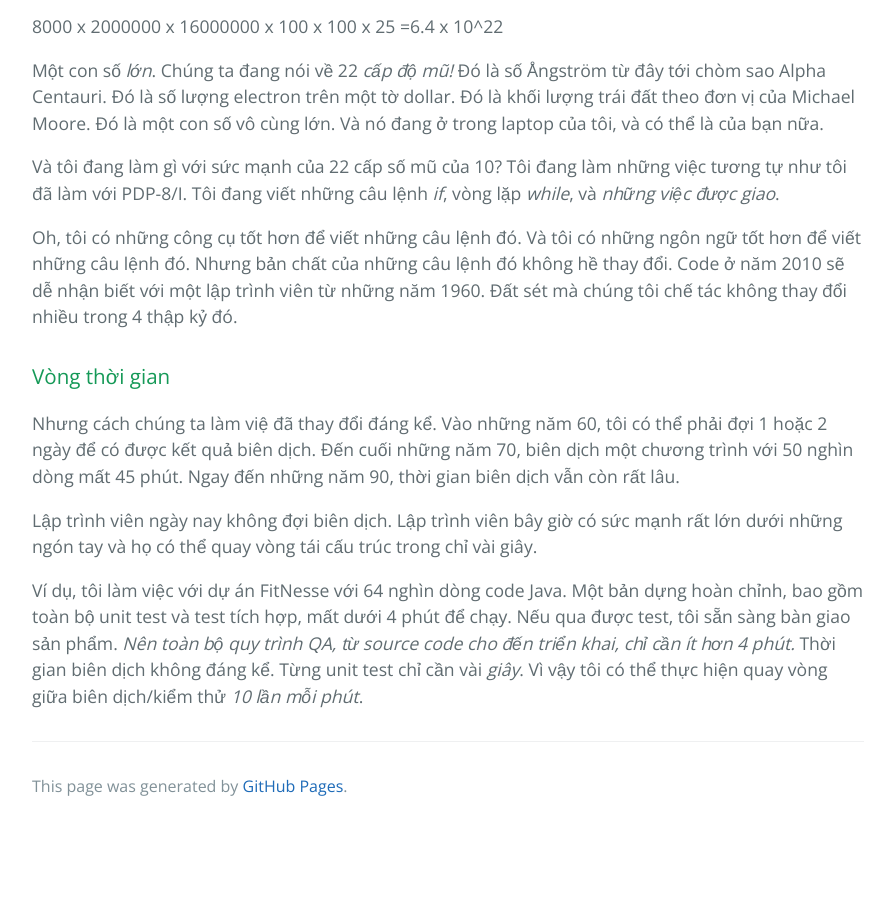
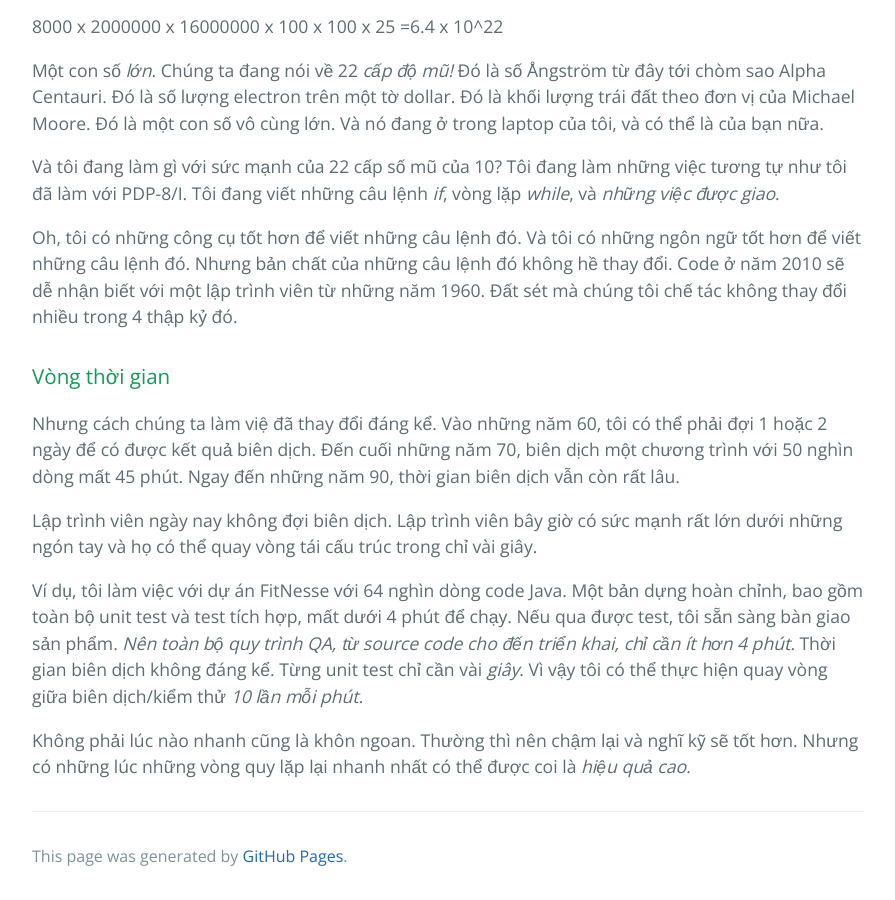
Before and after one commit to HaiBV/haibv.github.io, a Jekyll site: the page built from clean-coder/chapter-6-practicing.md, in a window 1280 px wide and 900 px high, scrolled down 1901 px. Shown: the whole window, without its empty margins (192-1087 px from the left). Built offline with Jekyll 4.4.1, drawn with Linux system fonts in a browser that asks for light colours; our own code applies the rules of GitHub Pages for plain Markdown files; before the commit the page ends 2731 px from its top, so only the background shows below that.

Commit message:
Update The Clean Coder - Chapter 6 Practicing

```diff
--- a/clean-coder/chapter-6-practicing.md
+++ b/clean-coder/chapter-6-practicing.md
@@ -50,3 +50,5 @@ Nhưng cách chúng ta làm việ đã thay đổi đáng kể. Vào những nă
 Lập trình viên ngày nay không đợi biên dịch. Lập trình viên bây giờ có sức mạnh rất lớn dưới những ngón tay và họ có thể quay vòng tái cấu trúc trong chỉ vài giây.
 
 Ví dụ, tôi làm việc với dự án FitNesse với 64 nghìn dòng code Java. Một bản dựng hoàn chỉnh, bao gồm toàn bộ unit test và test tích hợp, mất dưới 4 phút để chạy. Nếu qua được test, tôi sẵn sàng bàn giao sản phẩm. _Nên toàn bộ quy trình QA, từ source code cho đến triển khai, chỉ cần ít hơn 4 phút._ Thời gian biên dịch không đáng kể. Từng unit test chỉ cần vài _giây_. Vì vậy tôi có thể thực hiện quay vòng giữa biên dịch/kiểm thử _10 lần mỗi phút_.
+
+Không phải lúc nào nhanh cũng là khôn ngoan. Thường thì nên chậm lại và nghĩ kỹ sẽ tốt hơn. Nhưng có những lúc những vòng quy lặp lại nhanh nhất có thể được coi là _hiệu quả cao._
```
